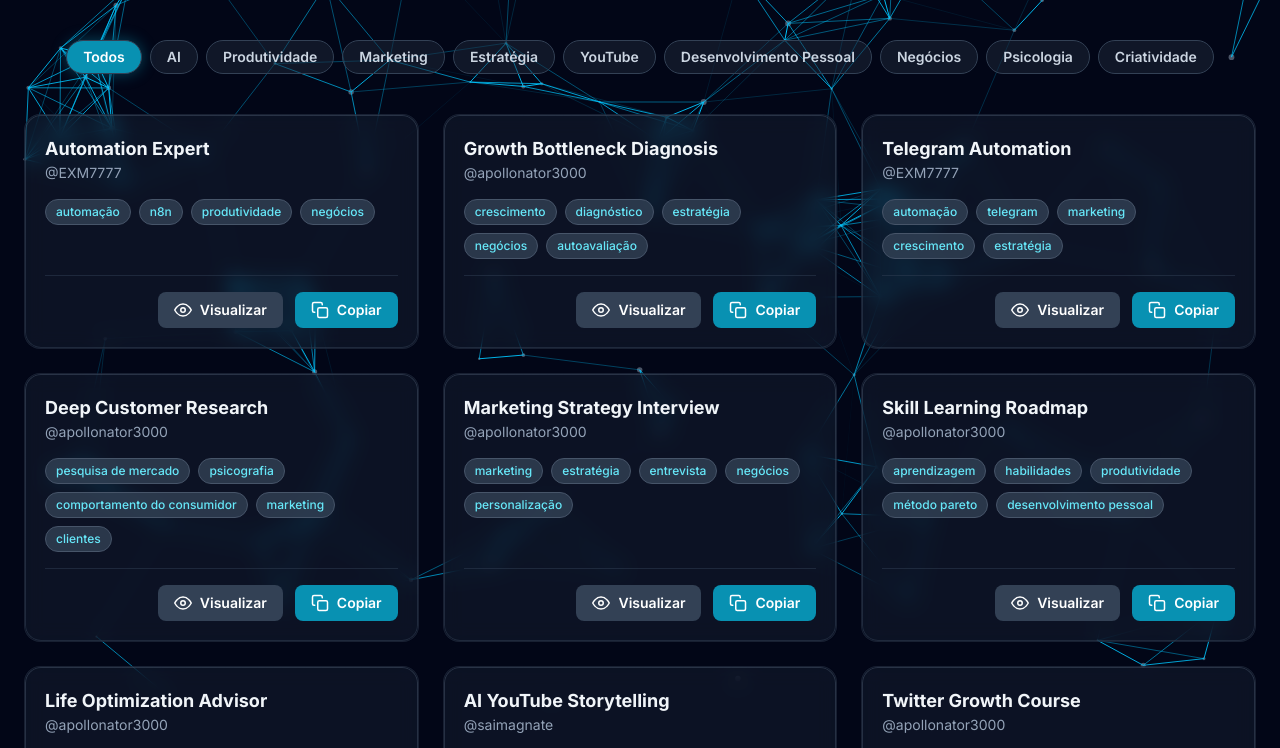
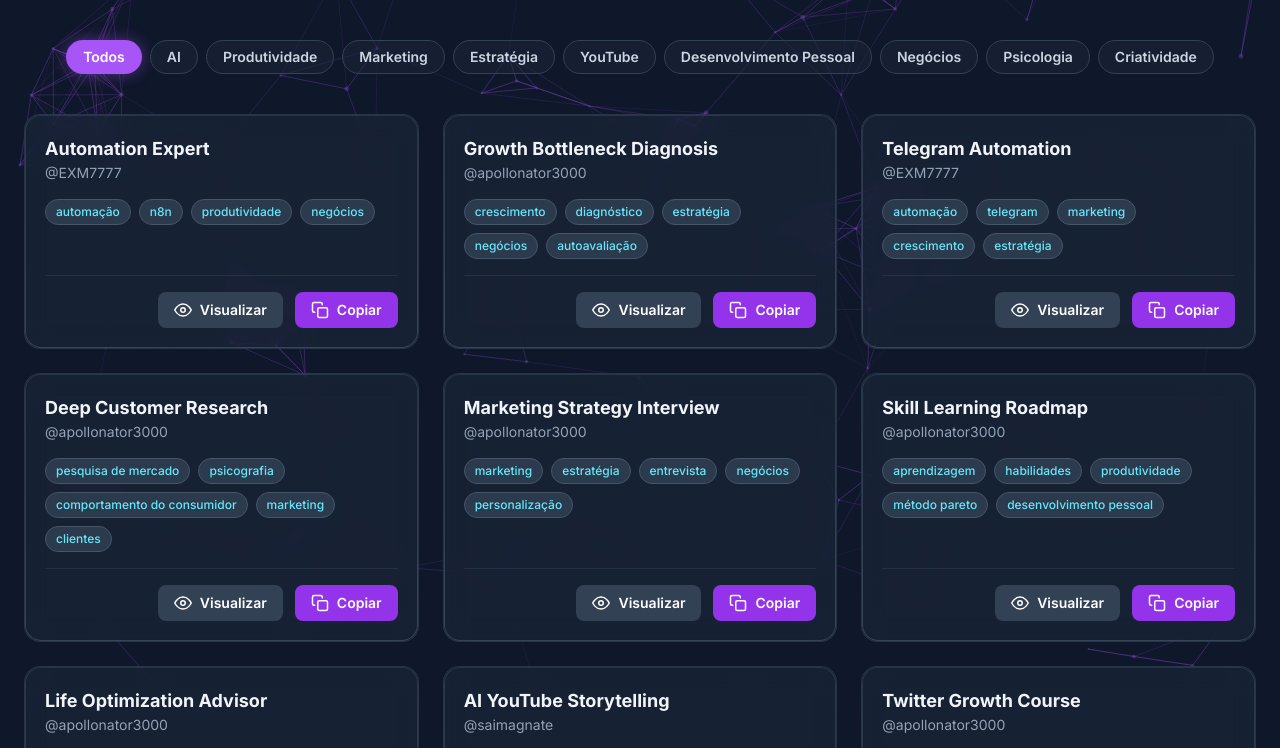
Before and after one commit to guikfe/prompts, a plain HTML site: page index.html in a window 1280 px wide. Shown: the part 92-840 px from the top of the page. Drawn offline with nearby package versions, Linux system fonts and the light colour scheme.

Commit message:
style: update color scheme and enhance visual effects in index.html

```diff
--- a/index.html
+++ b/index.html
@@ -19,16 +19,17 @@
 
     <style>
         :root {
-            --glow-color-blue: #0ea5e9;
             --glow-color-purple: #a855f7;
-            --glow-color-green: #22c55e;
-            --glow-color-pink: #ec4899;
+            --glow-color-magenta: #d946ef;
+            --glow-color-blue: #38bdf8;
+            --glow-color-green: #8422c5;
+            /* Mantido como fallback */
         }
 
         body {
             font-family: 'Inter', sans-serif;
-            background-color: #020617;
-            /* slate-950 */
+            background-color: #0f172a;
+            /* slate-900 */
             color: #e2e8f0;
             /* slate-200 */
         }
@@ -40,6 +41,7 @@
             width: 100%;
             height: 100%;
             z-index: -1;
+            opacity: 0.7;
         }
 
         /* Custom Scrollbar */
@@ -62,7 +64,7 @@
 
         /* Text with Gradient */
         .gradient-text {
-            background-image: linear-gradient(to right, #67e8f9, #a78bfa);
+            background-image: linear-gradient(to right, var(--glow-color-magenta), var(--glow-color-purple));
             -webkit-background-clip: text;
             -webkit-text-fill-color: transparent;
             background-clip: text;
@@ -72,13 +74,13 @@
         /* Card Glow Effect */
         .card-container {
             position: relative;
-            background-color: #1e293b60;
-            /* slate-800/40 */
+            background-color: #1e293b90;
+            /* slate-800/60 */
             border-radius: 1rem;
-            border: 1px solid #33415550;
+            border: 1px solid #47556960;
             transition: all 0.3s ease;
-            backdrop-filter: blur(10px);
-            -webkit-backdrop-filter: blur(10px);
+            backdrop-filter: blur(12px);
+            -webkit-backdrop-filter: blur(12px);
             z-index: 1;
         }
 
@@ -88,17 +90,17 @@
             inset: 0;
             border-radius: 1rem;
             padding: 1px;
-            background: linear-gradient(var(--angle), #334155, #475569);
+            background: linear-gradient(var(--angle), #475569, #334155);
             -webkit-mask: linear-gradient(#fff 0 0) content-box, linear-gradient(#fff 0 0);
             -webkit-mask-composite: xor;
             mask-composite: exclude;
             transition: all 0.3s ease;
-            opacity: 0.5;
+            opacity: 0.7;
         }
 
         .card-container:hover:before {
             opacity: 1;
-            background: linear-gradient(var(--angle), var(--glow-color), #a78bfa);
+            background: linear-gradient(var(--angle), var(--glow-color), var(--glow-color-magenta));
         }
 
         @property --angle {
@@ -143,10 +145,10 @@
         }
 
         .filter-pill.active {
-            background-color: #0891b2;
-            /* cyan-600 */
+            background-color: var(--glow-color-purple);
             color: #ffffff;
-            box-shadow: 0 0 15px #0891b270;
+            box-shadow: 0 0 15px #a855f770;
+            border-color: #a855f790;
         }
     </style>
 </head>
@@ -159,11 +161,11 @@
         <div
             class="max-w-7xl mx-auto flex flex-col sm:flex-row justify-between items-center gap-4 py-3 px-6 bg-slate-900/50 backdrop-blur-lg border border-slate-700/50 rounded-2xl">
             <h1 class="text-2xl sm:text-3xl font-extrabold tracking-tight gradient-text">
-                Prompt Stack
+                PROMPT VAULT
             </h1>
             <div class="relative w-full sm:w-auto">
                 <input type="search" id="search-input"
-                    class="w-full sm:w-64 bg-slate-800/80 border border-slate-700 rounded-lg pl-10 pr-4 py-2 focus:ring-2 focus:ring-cyan-500 focus:outline-none transition-all duration-300 placeholder:text-slate-500"
+                    class="w-full sm:w-64 bg-slate-800/80 border border-slate-700 rounded-lg pl-10 pr-4 py-2 focus:ring-2 focus:ring-purple-500 focus:outline-none transition-all duration-300 placeholder:text-slate-500"
                     placeholder="Buscar...">
                 <div class="absolute inset-y-0 left-0 flex items-center pl-3 pointer-events-none">
                     <svg xmlns="http://www.w3.org/2000/svg" width="20" height="20" viewBox="0 0 24 24" fill="none"
@@ -196,7 +198,7 @@
     <div id="modal"
         class="fixed inset-0 bg-black/70 backdrop-blur-sm z-50 flex items-center justify-center p-4 transition-opacity duration-300 opacity-0 pointer-events-none">
         <div id="modal-content"
-            class="bg-slate-900/80 backdrop-blur-xl border border-slate-700/50 rounded-2xl shadow-2xl shadow-cyan-500/10 w-full max-w-3xl max-h-[90vh] flex flex-col transform transition-all duration-300 scale-95 opacity-0">
+            class="bg-slate-900/80 backdrop-blur-xl border border-slate-700/50 rounded-2xl shadow-2xl shadow-purple-500/10 w-full max-w-3xl max-h-[90vh] flex flex-col transform transition-all duration-300 scale-95 opacity-0">
             <div class="flex justify-between items-center p-4 border-b border-slate-700/50">
                 <h2 id="modal-title" class="text-xl font-bold gradient-text"></h2>
                 <button id="close-modal-btn"
@@ -223,7 +225,7 @@
             </div>
             <div
                 class="p-4 mt-auto bg-slate-900/50 border-t border-slate-700/50 rounded-b-2xl flex flex-wrap gap-3 justify-end">
-                <button id="modal-copy-btn" class="action-btn-modal bg-cyan-600 hover:bg-cyan-500">
+                <button id="modal-copy-btn" class="action-btn-modal bg-purple-600 hover:bg-purple-500">
                     <svg xmlns="http://www.w3.org/2000/svg" width="18" height="18" viewBox="0 0 24 24" fill="none"
                         stroke="currentColor" stroke-width="2" stroke-linecap="round" stroke-linejoin="round">
                         <rect x="9" y="9" width="13" height="13" rx="2" ry="2"></rect>
@@ -251,12 +253,14 @@
     <script>
         const tagColors = {
             'produtividade': 'var(--glow-color-blue)',
-            'marketing': 'var(--glow-color-pink)',
-            'carreira': 'var(--glow-color-purple)',
+            'marketing': 'var(--glow-color-magenta)',
+            'negócios': 'var(--glow-color-purple)',
+            'ai': 'var(--glow-color-purple)',
+            'youtube': 'var(--glow-color-magenta)',
+            'desenvolvimento pessoal': 'var(--glow-color-blue)',
             'default': 'var(--glow-color-green)'
         };
 
-        // Tags principais para os filtros. Adicione ou remova conforme necessário.
         const mainTags = ['Todos', 'AI', 'Produtividade', 'Marketing', 'Estratégia', 'YouTube', 'Desenvolvimento Pessoal', 'Negócios', 'Psicologia', 'Criatividade'];
 
         document.addEventListener('DOMContentLoaded', () => {
@@ -310,7 +314,7 @@
                             <svg xmlns="http://www.w3.org/2000/svg" width="18" height="18" viewBox="0 0 24 24" fill="none" stroke="currentColor" stroke-width="2" stroke-linecap="round" stroke-linejoin="round"><path d="M1 12s4-8 11-8 11 8 11 8-4 8-11 8-11-8-11-8z"></path><circle cx="12" cy="12" r="3"></circle></svg>
                             <span>Visualizar</span>
                         </button>
-                        <button data-action="copy" data-id="${prompt.id}" class="action-btn-card bg-cyan-600 hover:bg-cyan-500">
+                        <button data-action="copy" data-id="${prompt.id}" class="action-btn-card bg-purple-600 hover:bg-purple-500">
                              <svg xmlns="http://www.w3.org/2000/svg" width="18" height="18" viewBox="0 0 24 24" fill="none" stroke="currentColor" stroke-width="2" stroke-linecap="round" stroke-linejoin="round"><rect x="9" y="9" width="13" height="13" rx="2" ry="2"></rect><path d="M5 15H4a2 2 0 0 1-2-2V4a2 2 0 0 1 2-2h9a2 2 0 0 1 2 2v1"></path></svg>
                             <span>Copiar</span>
                         </button>
@@ -377,11 +381,11 @@
                 if (!currentOpenPrompt) return;
                 const isPt = currentLang === 'pt';
                 modalText.textContent = isPt ? currentOpenPrompt.text_pt : currentOpenPrompt.text_en;
-                langPtBtn.classList.toggle('bg-cyan-600', isPt);
+                langPtBtn.classList.toggle('bg-purple-600', isPt);
                 langPtBtn.classList.toggle('text-white', isPt);
                 langPtBtn.classList.toggle('text-slate-300', !isPt);
                 langPtBtn.classList.toggle('hover:bg-slate-700', !isPt);
-                langEnBtn.classList.toggle('bg-cyan-600', !isPt);
+                langEnBtn.classList.toggle('bg-purple-600', !isPt);
                 langEnBtn.classList.toggle('text-white', !isPt);
                 langEnBtn.classList.toggle('text-slate-300', isPt);
                 langEnBtn.classList.toggle('hover:bg-slate-700', isPt);
@@ -549,12 +553,12 @@
                 particles = [];
                 let numberOfParticles = (canvas.height * canvas.width) / 9000;
                 for (let i = 0; i < numberOfParticles; i++) {
-                    let size = (Math.random() * 2) + 1;
+                    let size = (Math.random() * 1.5) + 1;
                     let x = (Math.random() * ((innerWidth - size * 2) - (size * 2)) + size * 2);
                     let y = (Math.random() * ((innerHeight - size * 2) - (size * 2)) + size * 2);
-                    let directionX = (Math.random() * .4) - .2;
-                    let directionY = (Math.random() * .4) - .2;
-                    let color = 'rgba(148, 163, 184, 0.5)'; // slate-400 com opacidade
+                    let directionX = (Math.random() * .3) - .15;
+                    let directionY = (Math.random() * .3) - .15;
+                    let color = 'rgba(168, 85, 247, 0.4)'; // purple-500 com opacidade
 
                     particles.push(new Particle(x, y, directionX, directionY, size, color));
                 }
@@ -566,9 +570,9 @@
                     for (let b = a; b < particles.length; b++) {
                         let distance = ((particles[a].x - particles[b].x) * (particles[a].x - particles[b].x))
                             + ((particles[a].y - particles[b].y) * (particles[a].y - particles[b].y));
-                        if (distance < (canvas.width / 7) * (canvas.height / 7)) {
+                        if (distance < (canvas.width / 8) * (canvas.height / 8)) {
                             opacityValue = 1 - (distance / 20000);
-                            ctx.strokeStyle = `rgba(0, 199, 255, ${opacityValue})`; // Cor ciano com opacidade variável
+                            ctx.strokeStyle = `rgba(168, 85, 247, ${opacityValue * 0.5})`; // Cor roxa com opacidade variável
                             ctx.lineWidth = 1;
                             ctx.beginPath();
                             ctx.moveTo(particles[a].x, particles[a].y);
```
